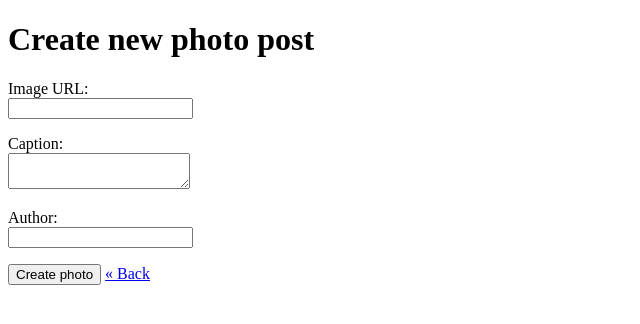
After one commit to adrianeriksen/photographic, a Django app: page /photos/create/ in a window 1280 px wide. The commit adds this page. Shown: the top 324 px of the page, without its empty margins (0-640 px from the left). Run offline with Django 3.2, Linux system fonts and the light colour scheme; parts of the project's set-up code (start-up, migrations or seed data) failed here and were passed over.

Commit message:
Let a user add a new photo

```diff
--- a/photographic/photos/urls.py
+++ b/photographic/photos/urls.py
@@ -5,5 +5,6 @@ from . import views
 app_name = "photos"
 
 urlpatterns = [
-    path("", views.photo_list, name="photo_list")
+    path("", views.photo_list, name="photo_list"),
+    path("create/", views.create_photo, name="create"),
 ]
--- a/photographic/photos/views.py
+++ b/photographic/photos/views.py
@@ -1,11 +1,26 @@
+from django.http import HttpResponseRedirect
 from django.shortcuts import render
+from django.urls import reverse
 
 from .models import Photo
 
 
 def photo_list(request):
     photos = Photo.objects.order_by("-created_on")[:9]
-    context = {
-        "photos": photos
-    }
+    context = {"photos": photos}
     return render(request, "photos/photo_list.html", context)
+
+
+def create_photo(request):
+    if request.method == "POST":
+        image_url = request.POST["image-url"]
+        caption = request.POST["caption"]
+        author = request.POST["author"]
+
+        photo = Photo(photo=image_url, caption=caption, author=author)
+        photo.save()
+
+        if photo.id:
+            return HttpResponseRedirect(reverse("photos:photo_list"))
+
+    return render(request, "photos/create.html")
--- /dev/null
+++ b/photographic/templates/photos/create.html
@@ -0,0 +1,29 @@
+<!DOCTYPE html>
+<html lang="en">
+<head>
+    <meta charset="UTF-8">
+    <title>Photographic</title>
+</head>
+<body>
+<form action="{% url "photos:create" %}" method="post">
+    <h1>Create new photo post</h1>
+    {% csrf_token %}
+    <p>
+        <label>Image URL:</label><br>
+        <input name="image-url" type="url">
+    </p>
+    <p>
+        <label>Caption:</label><br>
+        <textarea name="caption"></textarea>
+    </p>
+    <p>
+        <label>Author:</label><br>
+        <input name="author" type="text">
+    </p>
+    <p>
+        <button type="submit">Create photo</button>
+        <a href="{% url "photos:photo_list" %}">« Back</a>
+    </p>
+</form>
+</body>
+</html>
--- a/photographic/templates/photos/photo_list.html
+++ b/photographic/templates/photos/photo_list.html
@@ -5,6 +5,7 @@
     <title>Photographic</title>
 </head>
 <body>
+<p><a href="{% url "photos:create" %}">Upload new photo</a></p>
 {% for photo in photos %}
     <article class="photo-{{ photo.id }}">
         <p><img src="{{ photo.photo }}" width="400" alt=""></p>
```
Also changed, not shown: photographic/photos/tests/test_views.py (+9 -0 lines).
